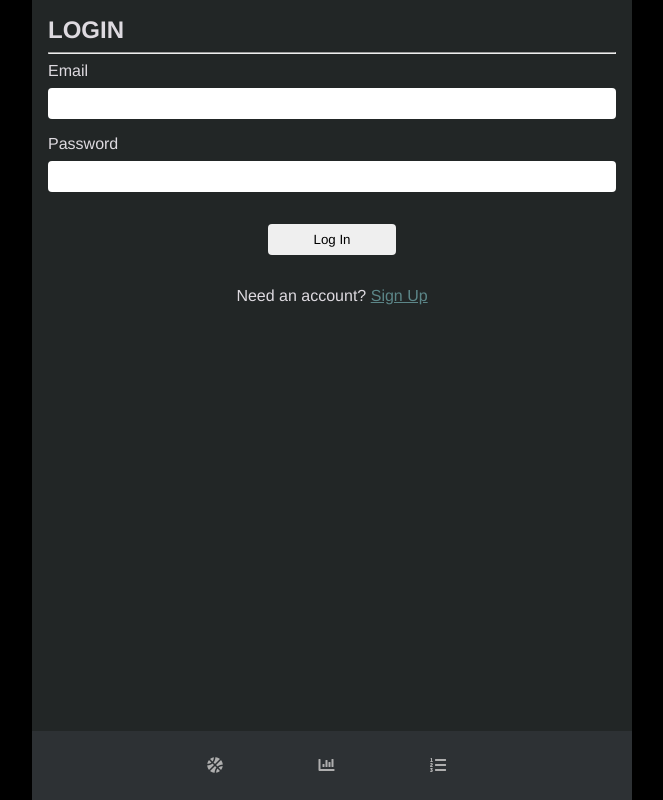
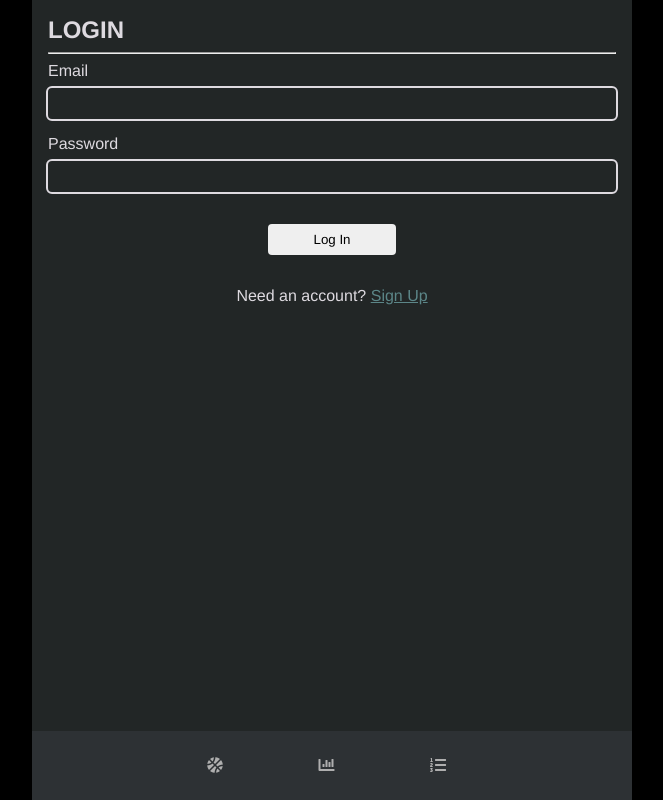
Before and after one commit to jaredami/shot-tracker, a React (Create React App) app: page /login in a window 1280 px wide. Shown: the whole page, without its empty margins (308-971 px from the left). Built offline with nearby package versions, Linux system fonts and the light colour scheme; no server answers.

Commit message:
Dark styles for inputs

```diff
--- a/src/components/App.css
+++ b/src/components/App.css
@@ -33,6 +33,12 @@ a {
   color: var(--blue);
 }
 
+input {
+  background: transparent;
+  outline: 2px solid var(--white);
+  color: var(--white);
+}
+
 input:focus-visible {
   outline: 2px solid var(--blue);
 }
```
